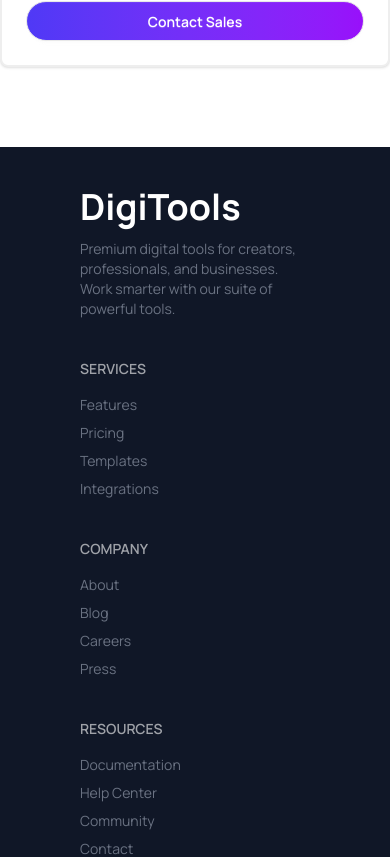
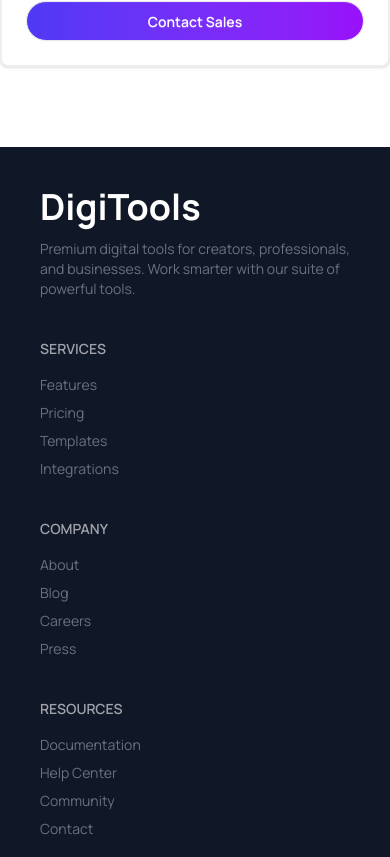
Before and after one commit to nayan12dey/Digitools-Platform, a React (Vite) app: page / in a window 390 px wide. Shown: the part 7432-8289 px from the top of the page. Built offline with nearby package versions, Linux system fonts and the light colour scheme.

Commit message:
update footer responsive and handle duplicate card in cart

```diff
--- a/src/component/Footer.jsx
+++ b/src/component/Footer.jsx
@@ -8,7 +8,7 @@ const Footer = () => {
     return (
         <div>
 
-            <footer className="bg-[#101727] mt-20 px-20 py-10">
+            <footer className="bg-[#101727] mt-20 px-10 sm:px-20 py-10">
                 <div className="footer footer-vertical lg:footer-horizontal">
                     <aside>
                         <div className='lg:py-20 text-gray-500 text-lg space-y-3'>
--- a/src/component/ProductCard.jsx
+++ b/src/component/ProductCard.jsx
@@ -11,8 +11,15 @@ const ProductCard = ({ product, carts, setCarts }) => {
 
     const handleBuy = () => {
         setIsBuy(true);
+
+        const isFound = carts.find(cart => cart.id === product.id)
+
+        if(isFound){
+            toast.error("Item is already in the cart");
+            return;
+        }
+
         setCarts([...carts, product]);
-
         toast.success("Add to Cart")
     }
 
```
